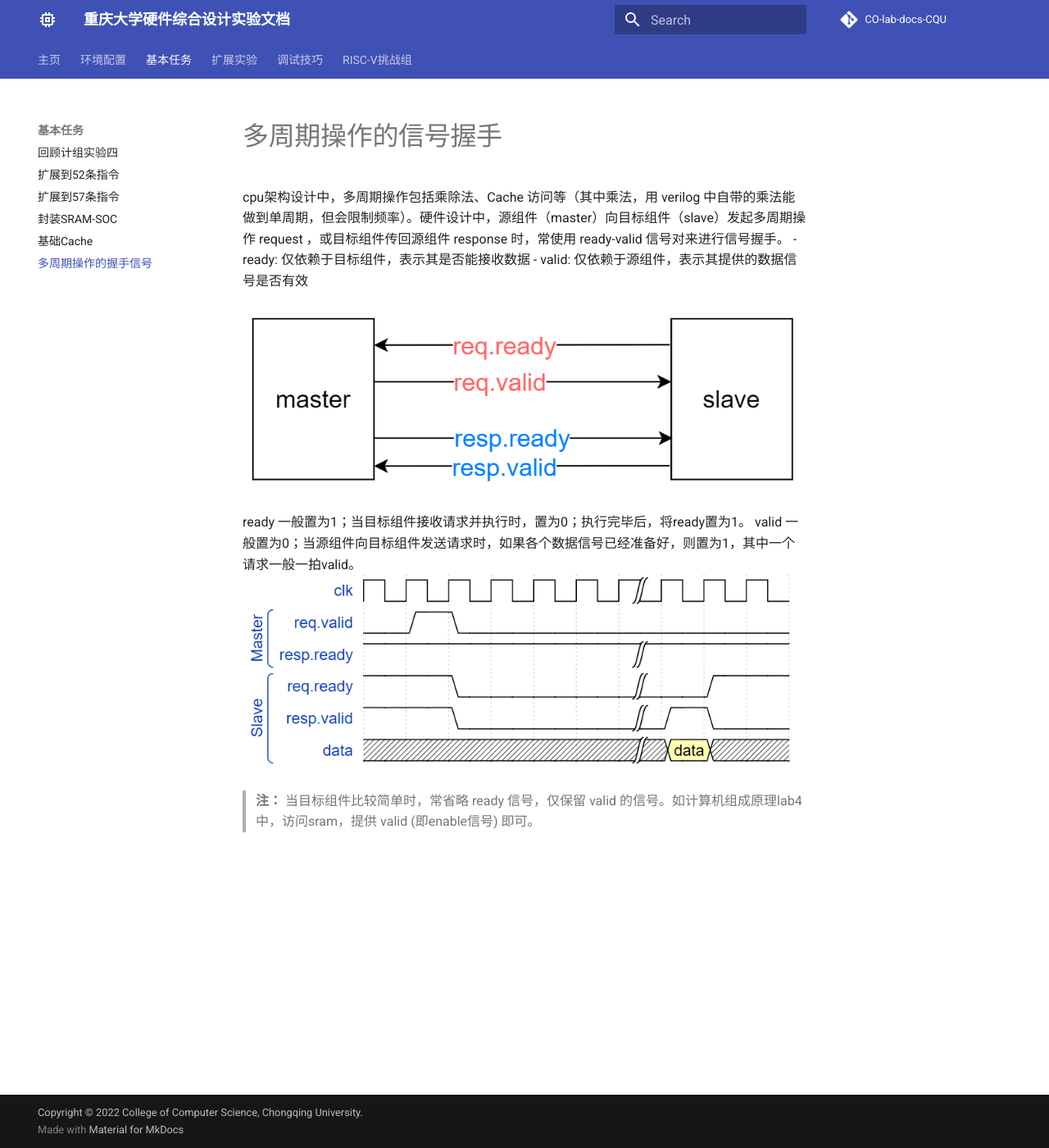
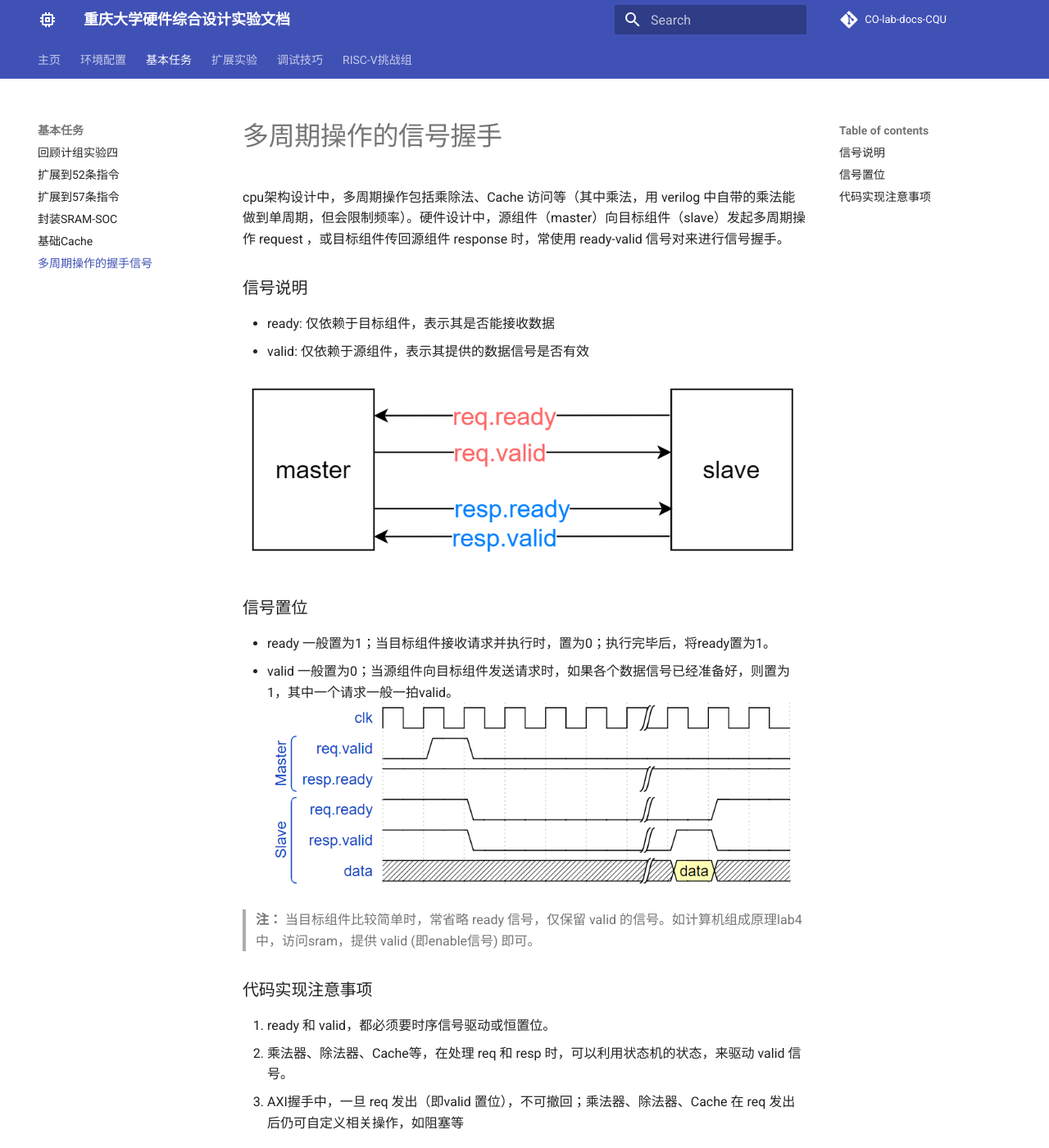
Before and after one commit to CQU-CS-LABs/CO-lab-docs-CQU, an MkDocs documentation site: the page built from docs/basic/handshake.md, in a window 1280 px wide and 1400 px high. Shown: the whole window at 82% size. Built offline with MkDocs 1.6.1 and Material for MkDocs 9.7.7, drawn with Linux system fonts in a browser that asks for light colours; comment, search, counter and statistics services are not loaded.

Commit message:
handshake: update

```diff
--- a/docs/basic/handshake.md
+++ b/docs/basic/handshake.md
@@ -1,22 +1,21 @@
 # 多周期操作的信号握手
 
 cpu架构设计中，多周期操作包括乘除法、Cache 访问等（其中乘法，用 verilog 中自带的乘法能做到单周期，但会限制频率）。硬件设计中，源组件（master）向目标组件（slave）发起多周期操作 request ，或目标组件传回源组件 response 时，常使用 ready-valid 信号对来进行信号握手。
+### 信号说明
 - ready: 仅依赖于目标组件，表示其是否能接收数据
 - valid: 仅依赖于源组件，表示其提供的数据信号是否有效
 
 ![握手信号](../img/handshake-ready-valid.png)
 
+### 信号置位
+- ready 一般置为1；当目标组件接收请求并执行时，置为0；执行完毕后，将ready置为1。
+- valid 一般置为0；当源组件向目标组件发送请求时，如果各个数据信号已经准备好，则置为1，其中一个请求一般一拍valid。
+![握手信号波形图](../img/handshake-wave.png)
 
-ready 一般置为1；当目标组件接收请求并执行时，置为0；执行完毕后，将ready置为1。
-valid 一般置为0；当源组件向目标组件发送请求时，如果各个数据信号已经准备好，则置为1，其中一个请求一般一拍valid。
-![握手信号波形图](../img/handshake-wave.png)
 > **注：** 当目标组件比较简单时，常省略 ready 信号，仅保留 valid 的信号。如计算机组成原理lab4中，访问sram，提供 valid (即enable信号) 即可。
 
+### 代码实现注意事项
 
-<!-- **乘法器握手**
-
-**除法器握手**
-
-**Cache握手**
-
-**AXI握手** -->
+1. ready 和 valid，都必须要时序信号驱动或恒置位。
+2. 乘法器、除法器、Cache等，在处理 req 和 resp 时，可以利用状态机的状态，来驱动 valid 信号。
+3. AXI握手中，一旦 req 发出（即valid 置位），不可撤回；乘法器、除法器、Cache 在 req 发出后仍可自定义相关操作，如阻塞等
```
